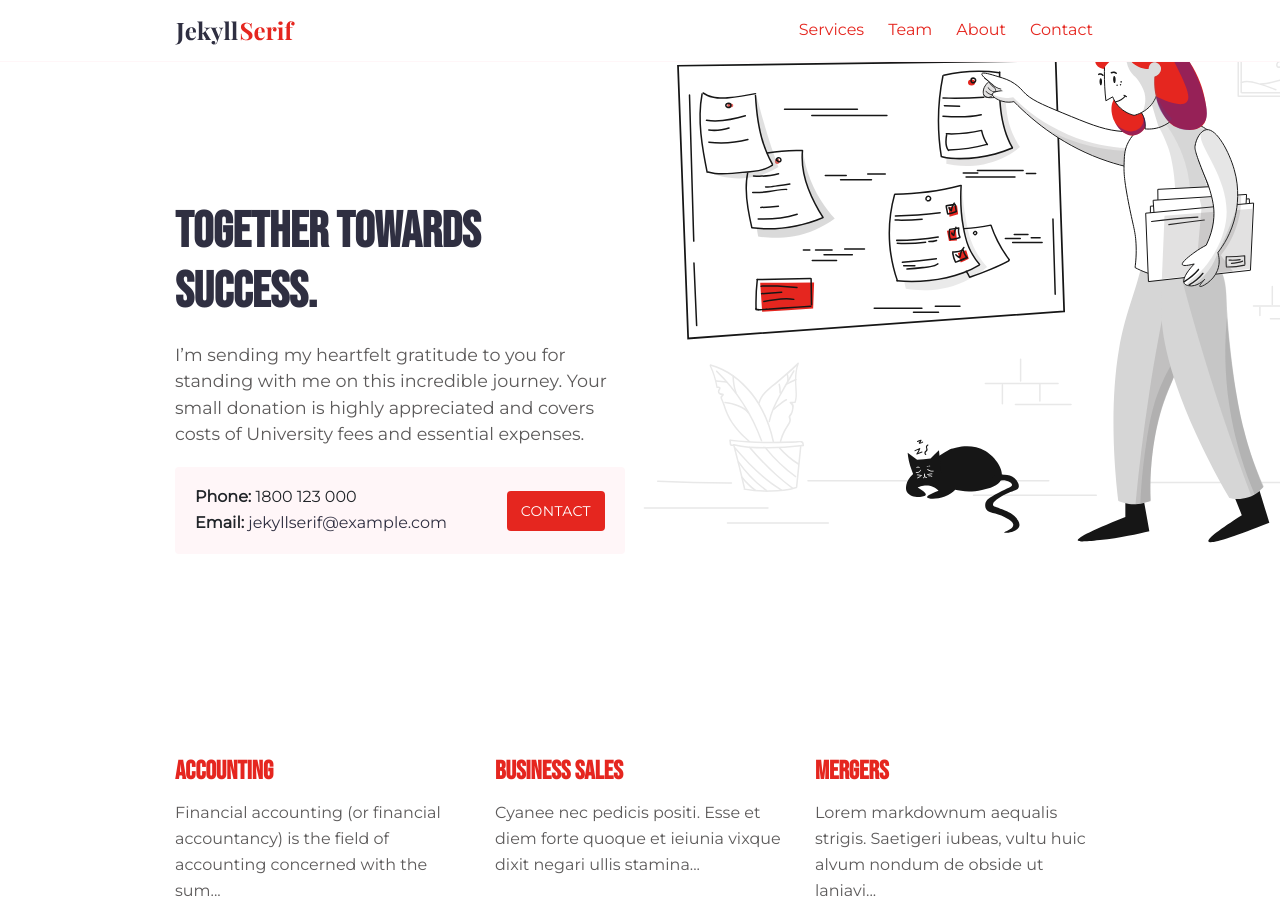
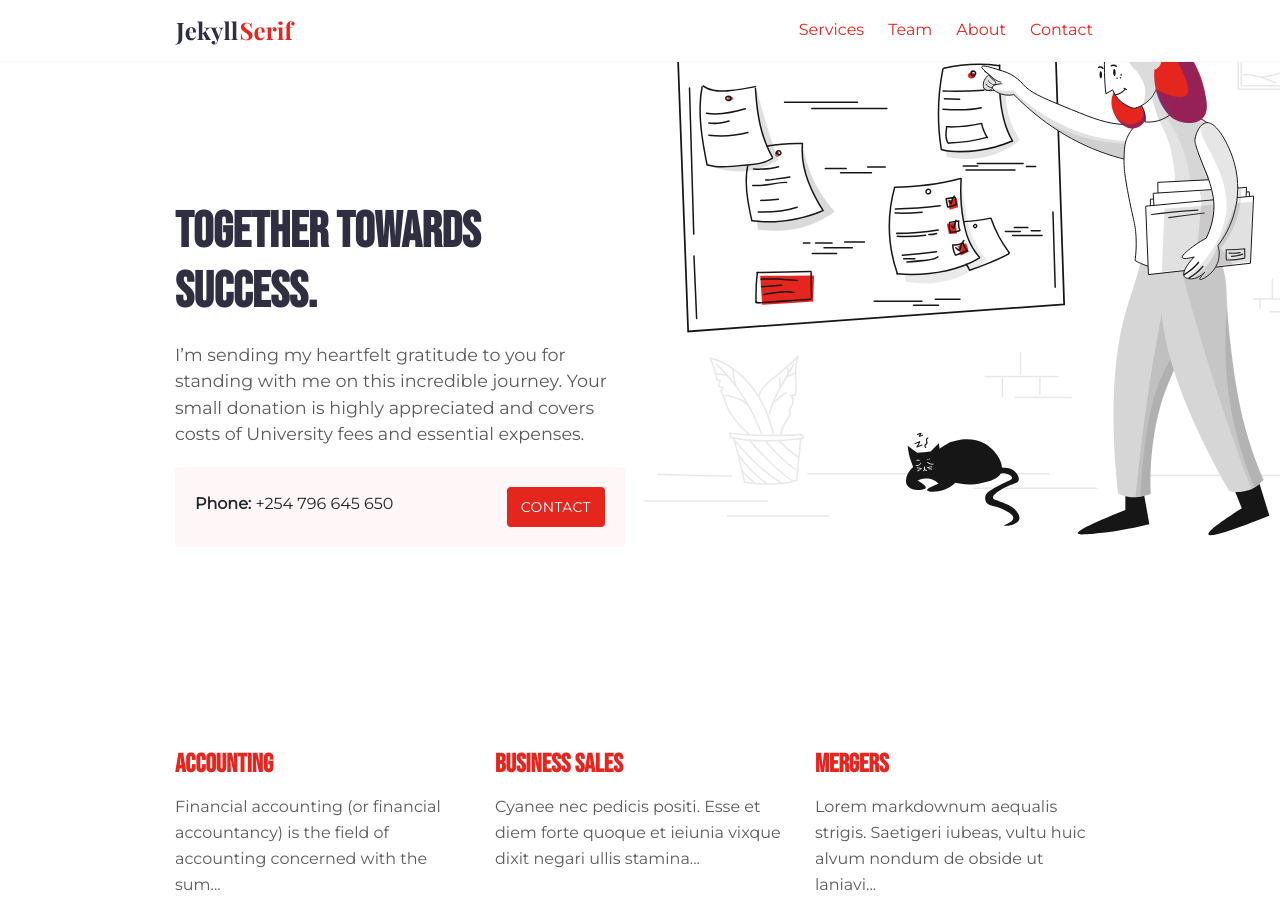
Before and after one commit to spmwtech/SPMWtech, a Jekyll site: the page built from index.md, in a window 1280 px wide and 900 px high. Built offline with Jekyll 4.4.1, drawn with Linux system fonts in a browser that asks for light colours.

Commit message:
Update contact.yml

```diff
--- a/_data/contact.yml
+++ b/_data/contact.yml
@@ -1,3 +1,3 @@
-email: 'jekyllserif@example.com'
-phone: '1800 123 000'
-contact_button_link: 'contact'
+whatsapp_group: 'wa.me.group'
+phone: '+254 796 645 650'
+contact_button_link: 'https://spmw-tech.vercel.app/about/'
```
